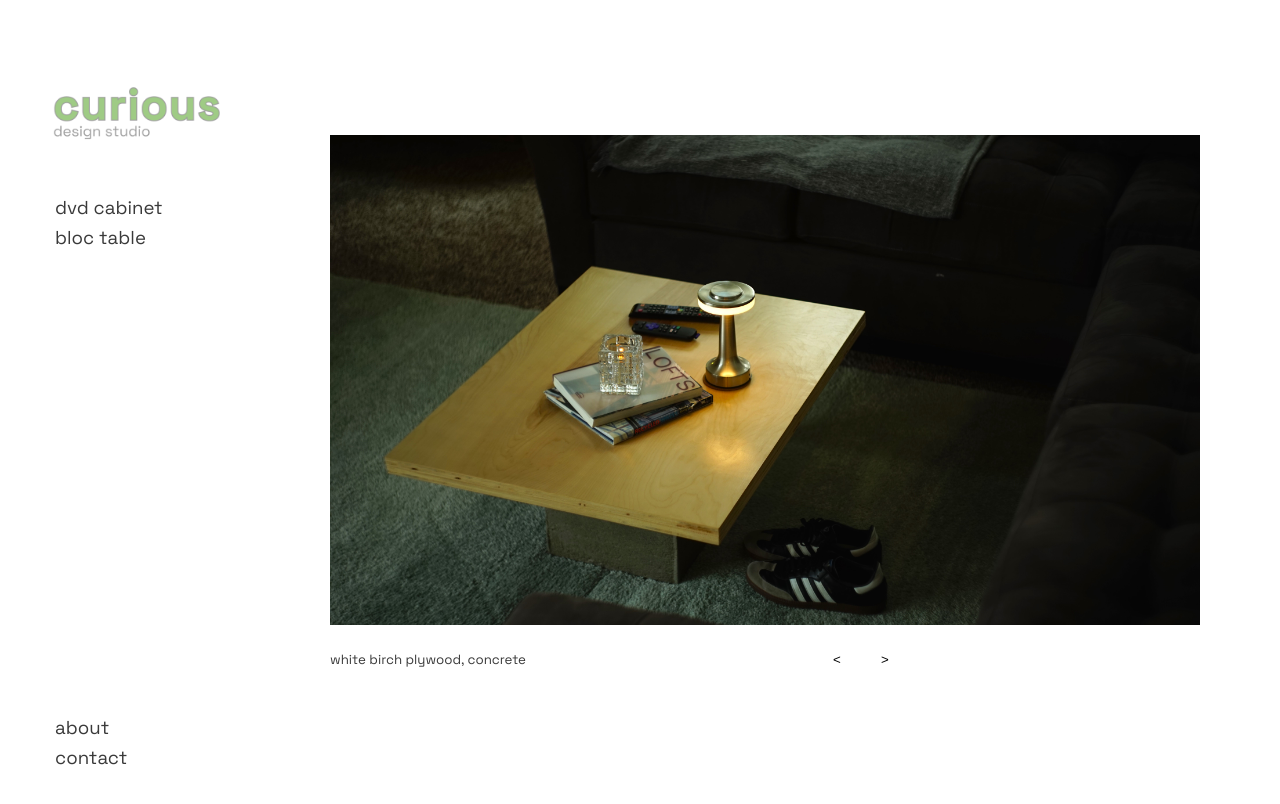
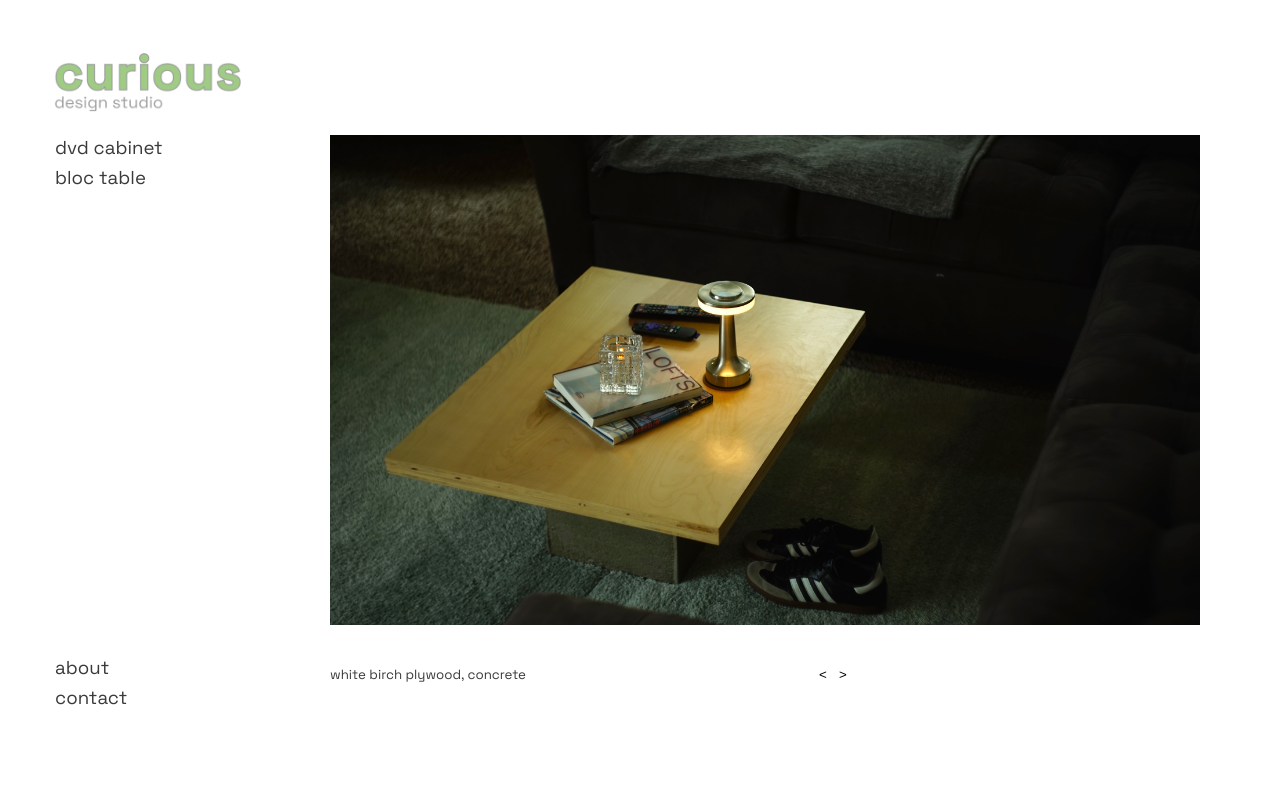
Before and after one commit to ecolijah/curious-design, a Vue app: page / in a window 1280 px wide. Shown: the top 804 px of the page. Built offline with nearby package versions, Linux system fonts and the light colour scheme.

Commit message:
bloctable component css finally wrangles hopefully

```diff
--- a/src/components/Controller.vue
+++ b/src/components/Controller.vue
@@ -113,11 +113,11 @@ function toggleView(option) {
     }
 
     .logo {
-
+        display: flex;
+        justify-content: baseline;
+        align-items:flex-end;
         /* background-color: bisque; */
-        padding: 30px;
         padding-left: 45px;
-        padding-top: 80px;
 
         height: 15vh;
         min-height: 70px;
--- a/src/components/pieces/BlocTable.vue
+++ b/src/components/pieces/BlocTable.vue
@@ -29,14 +29,16 @@ function traverse(option) {
 
     <div class="container">
 
-        <div class="image-container">
-            <img v-if="selectedIndex==1"src="./piece-assets/bloc-table/1.JPG" alt="bloc-table">
-            <img v-if="selectedIndex==2"src="./piece-assets/bloc-table/2.JPG" alt="bloc-table">
-            <img v-if="selectedIndex==3"src="./piece-assets/bloc-table/3.JPG" alt="bloc-table">
-            <img v-if="selectedIndex==4"src="./piece-assets/bloc-table/4.JPG" alt="bloc-table">
+        <div class="top-spacer"></div>
+
+        <div class="image-spacer">
+            <div class="image-container">
+                <img v-if="selectedIndex==1"src="./piece-assets/bloc-table/1.JPG" alt="bloc-table">
+                <img v-if="selectedIndex==2"src="./piece-assets/bloc-table/2.JPG" alt="bloc-table">
+                <img v-if="selectedIndex==3"src="./piece-assets/bloc-table/3.JPG" alt="bloc-table">
+                <img v-if="selectedIndex==4"src="./piece-assets/bloc-table/4.JPG" alt="bloc-table">
+            </div>
         </div>
-
-
 
         <div class="nav">
             <h5>white birch plywood, concrete</h5>
@@ -45,10 +47,6 @@ function traverse(option) {
                 <button @click="traverse(1)"><</button>
                 <button @click="traverse(0)">></button>
             </div>
-
-            <!-- <div>
-                <h5>white birch plywood, concrete</h5>
-            </div> -->
 
 
         </div>
@@ -59,30 +57,56 @@ function traverse(option) {
 
 <style scoped>
 
+    .top-spacer {
+        display: flex;
+        min-height: 15vh;
+        max-height: 15vh;
+        /* background-color: blue; */
+    }
+    .image-spacer {
+        display: flex;
+        min-height: 65vh;
+        max-height: 65vh;
+        /* background-color: yellowgreen; */
+        align-items: center;
+        justify-content: center;
+    }
+
     .container {
 
         display:  flex;
         flex-direction: column;
         /* background-color: greenyellow; */
-        padding: 80px;
+        padding-left: 80px;
+        padding-right: 80px;
+        max-height: 100vh;
+        min-height: 100vh;
 
     }
 
     .image-container {
+    display: flex;
+    align-items: center;
+    justify-content: center;
+    max-width: 2000px;
+    max-height: 65vh; /* Set max-height to the height of image-spacer */
+    overflow: hidden; /* Ensures the image doesn't overflow its container */
+    }
 
-        display:  flex;
-        align-items: center;
-        max-width: 2000px;
-        min-width: 600px;
+    .image-container img {
+        max-width: 100%; /* Ensures the image doesn't exceed the width of its container */
+        max-height: 65vh; /* Ensures the image doesn't exceed the height of its container */
+        width: auto;
+        height: auto;
+    }
 
-
-    }
     .nav {
         display: flex;
         justify-content: flex-start;
         align-items: baseline;
-        /* background-color: blue; */
-        height: 5vh;
+        /* background-color: brown; */
+        min-height: 20vh;
+        max-height: 20vh;
         color: #3a3a3a;
 
         gap: 33%;
@@ -94,17 +118,10 @@ function traverse(option) {
         color: #3a3a3a;
     }
 
-    img {
-        max-width: 100%; /*correct*/
-        max-height: 100%;
-        object-fit: contain; /*Maintain aspect ratio and fit within the container*/
-
-    }
 
     button {
         background: none; /* Removes background color */
         border: none; /* Removes border */
-        padding: 20px; /* Removes padding */
         margin: 0; /* Removes margin */
         cursor: pointer; /* Adds pointer cursor */
     }
--- a/src/style.css
+++ b/src/style.css
@@ -19,6 +19,8 @@ body {
   min-width: 640px;
   min-height: 640px;
   margin: 0 auto;
+  max-height: 100vh;
+  /* background-color: #213547; */
 }
 
 
```
